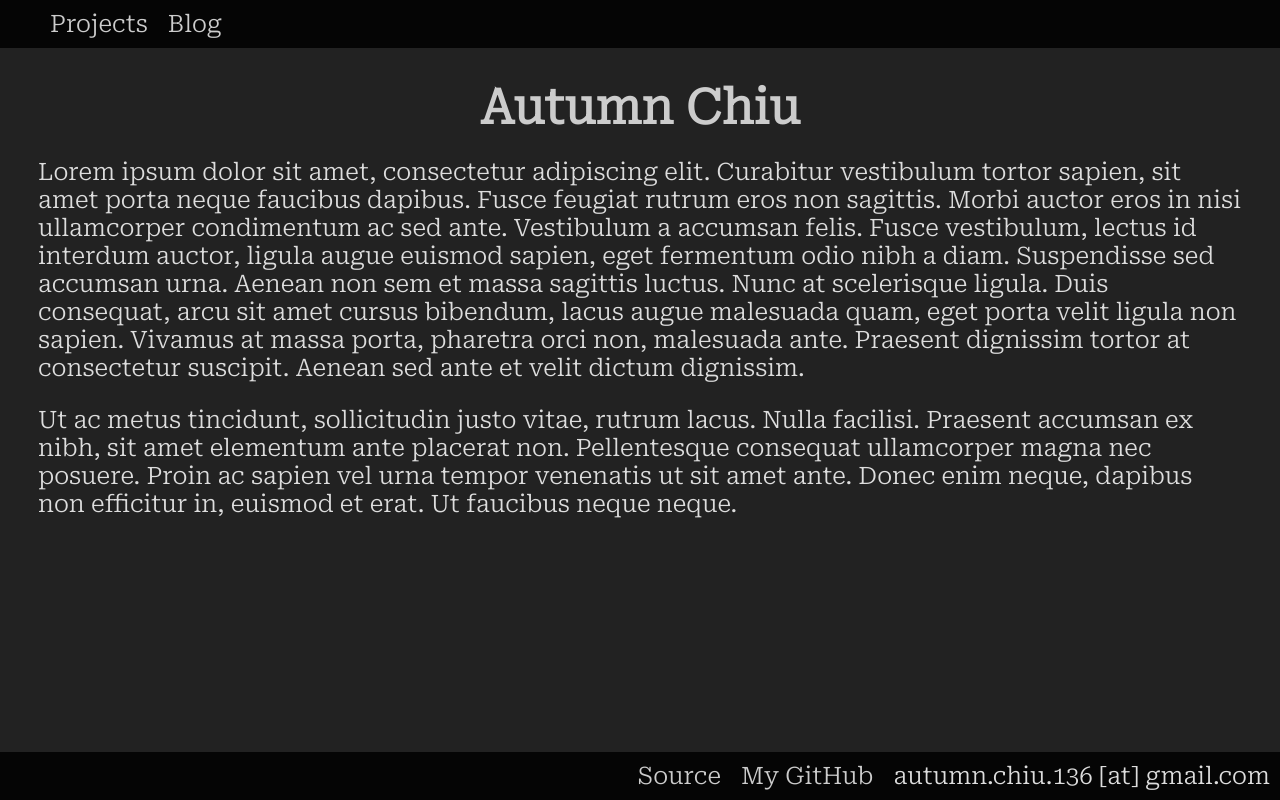
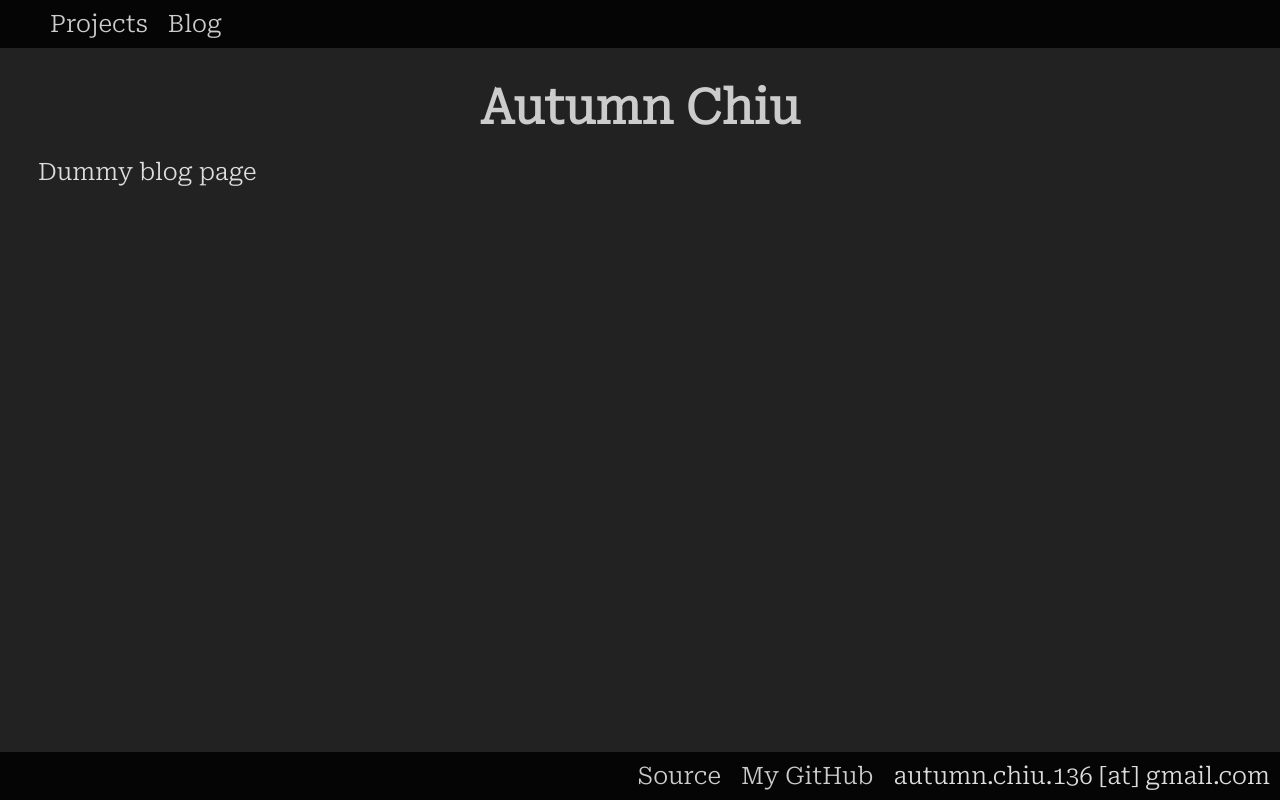
Before and after one commit to jjayeon/jjayeon.github.io, a React (Create React App) app: page /blog in a window 1280 px wide. Built offline with nearby package versions, Linux system fonts and the light colour scheme.

Commit message:
decompose into pages

```diff
--- a/src/App.js
+++ b/src/App.js
@@ -1,66 +1,19 @@
-import { Link } from "react-router-dom";
+import { Routes, Route } from "react-router-dom";
+import Layout from "./Layout";
+import Home from "./Home";
+import Projects from "./Projects";
+import Blog from "./Blog";
 
-function App() {
+export default function App() {
     return (
-        <div className="App">
-            <TopBar />
-            <Link to="/">
-                <h1>Autumn Chiu</h1>
-            </Link>
-
-            <p>
-                Lorem ipsum dolor sit amet, consectetur adipiscing elit.
-                Curabitur vestibulum tortor sapien, sit amet porta neque
-                faucibus dapibus. Fusce feugiat rutrum eros non sagittis. Morbi
-                auctor eros in nisi ullamcorper condimentum ac sed ante.
-                Vestibulum a accumsan felis. Fusce vestibulum, lectus id
-                interdum auctor, ligula augue euismod sapien, eget fermentum
-                odio nibh a diam. Suspendisse sed accumsan urna. Aenean non sem
-                et massa sagittis luctus. Nunc at scelerisque ligula. Duis
-                consequat, arcu sit amet cursus bibendum, lacus augue malesuada
-                quam, eget porta velit ligula non sapien. Vivamus at massa
-                porta, pharetra orci non, malesuada ante. Praesent dignissim
-                tortor at consectetur suscipit. Aenean sed ante et velit dictum
-                dignissim.
-            </p>
-            <p>
-                Ut ac metus tincidunt, sollicitudin justo vitae, rutrum lacus.
-                Nulla facilisi. Praesent accumsan ex nibh, sit amet elementum
-                ante placerat non. Pellentesque consequat ullamcorper magna nec
-                posuere. Proin ac sapien vel urna tempor venenatis ut sit amet
-                ante. Donec enim neque, dapibus non efficitur in, euismod et
-                erat. Ut faucibus neque neque.
-            </p>
-            <BottomBar />
+        <div>
+            <Routes>
+                <Route path="/" element={<Layout />}>
+                    <Route index element={<Home />} />
+                    <Route path="projects" element={<Projects />} />
+                    <Route path="blog" element={<Blog />} />
+                </Route>
+            </Routes>
         </div>
     );
 }
-
-function TopBar() {
-    return (
-        <ul id="top">
-            <Link to="projects">
-                <li>Projects</li>
-            </Link>
-            <Link to="blog">
-                <li>Blog</li>
-            </Link>
-        </ul>
-    );
-}
-
-function BottomBar() {
-    return (
-        <ul id="bottom">
-            <li>autumn.chiu.136 [at] gmail.com</li>
-            <a href="https://github.com/jjayeon">
-                <li>My GitHub</li>
-            </a>
-            <a href="https://github.com/jjayeon/my-website-2">
-                <li>Source</li>
-            </a>
-        </ul>
-    );
-}
-
-export default App;
--- /dev/null
+++ b/src/Blog.js
@@ -0,0 +1,12 @@
+import { Link } from "react-router-dom";
+
+export default function Blog() {
+    return (
+        <div>
+            <Link to="/">
+                <h1>Autumn Chiu</h1>
+            </Link>
+            <p>Dummy blog page</p>
+        </div>
+    );
+}
--- /dev/null
+++ b/src/Home.js
@@ -0,0 +1,34 @@
+import { Link } from "react-router-dom";
+
+export default function Home() {
+    return (
+        <div>
+            <Link to="/">
+                <h1>Autumn Chiu</h1>
+            </Link>
+            <p>
+                Lorem ipsum dolor sit amet, consectetur adipiscing elit.
+                Curabitur vestibulum tortor sapien, sit amet porta neque
+                faucibus dapibus. Fusce feugiat rutrum eros non sagittis. Morbi
+                auctor eros in nisi ullamcorper condimentum ac sed ante.
+                Vestibulum a accumsan felis. Fusce vestibulum, lectus id
+                interdum auctor, ligula augue euismod sapien, eget fermentum
+                odio nibh a diam. Suspendisse sed accumsan urna. Aenean non sem
+                et massa sagittis luctus. Nunc at scelerisque ligula. Duis
+                consequat, arcu sit amet cursus bibendum, lacus augue malesuada
+                quam, eget porta velit ligula non sapien. Vivamus at massa
+                porta, pharetra orci non, malesuada ante. Praesent dignissim
+                tortor at consectetur suscipit. Aenean sed ante et velit dictum
+                dignissim.
+            </p>
+            <p>
+                Ut ac metus tincidunt, sollicitudin justo vitae, rutrum lacus.
+                Nulla facilisi. Praesent accumsan ex nibh, sit amet elementum
+                ante placerat non. Pellentesque consequat ullamcorper magna nec
+                posuere. Proin ac sapien vel urna tempor venenatis ut sit amet
+                ante. Donec enim neque, dapibus non efficitur in, euismod et
+                erat. Ut faucibus neque neque.
+            </p>
+        </div>
+    );
+}
--- /dev/null
+++ b/src/Layout.js
@@ -0,0 +1,38 @@
+import { Outlet, Link } from "react-router-dom";
+
+export default function Layout() {
+    return (
+        <div>
+            <TopBar />
+            <Outlet />
+            <BottomBar />
+        </div>
+    );
+}
+
+function TopBar() {
+    return (
+        <ul id="top">
+            <Link to="projects">
+                <li>Projects</li>
+            </Link>
+            <Link to="blog">
+                <li>Blog</li>
+            </Link>
+        </ul>
+    );
+}
+
+function BottomBar() {
+    return (
+        <ul id="bottom">
+            <li>autumn.chiu.136 [at] gmail.com</li>
+            <a href="https://github.com/jjayeon">
+                <li>My GitHub</li>
+            </a>
+            <a href="https://github.com/jjayeon/my-website-2">
+                <li>Source</li>
+            </a>
+        </ul>
+    );
+}
--- /dev/null
+++ b/src/Projects.js
@@ -0,0 +1,12 @@
+import { Link } from "react-router-dom";
+
+export default function Projects() {
+    return (
+        <div>
+            <Link to="/">
+                <h1>Autumn Chiu</h1>
+            </Link>
+            <p>Dummy projects page</p>
+        </div>
+    );
+}
```
